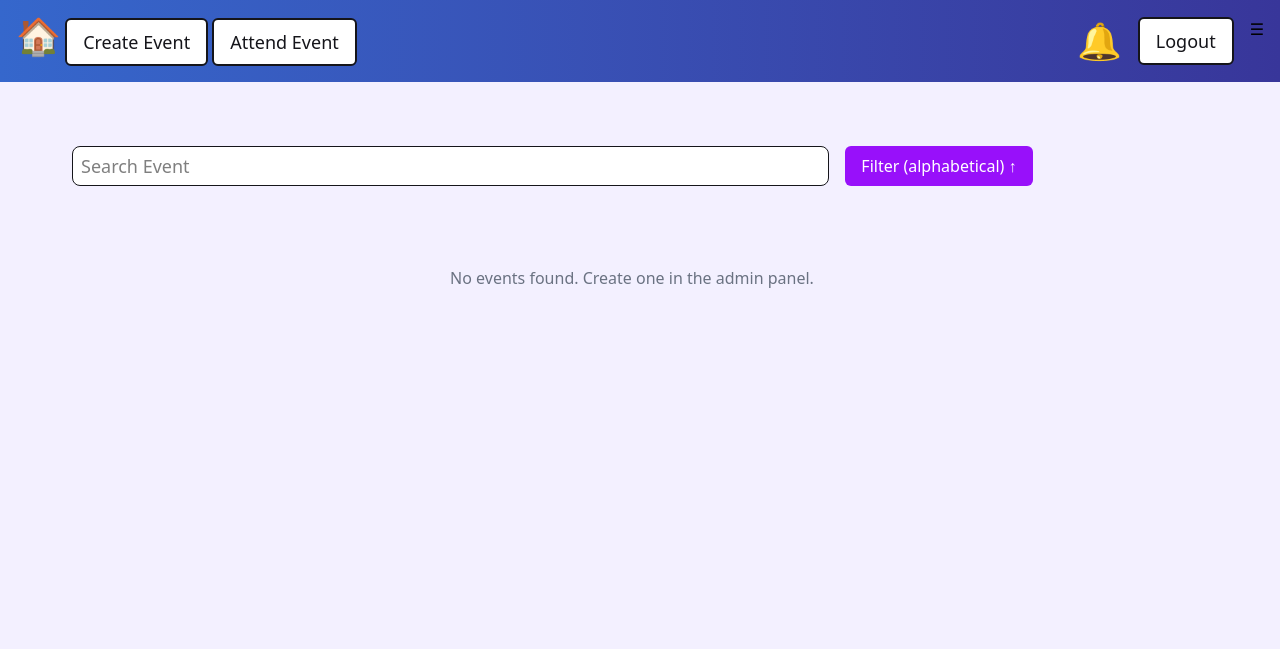
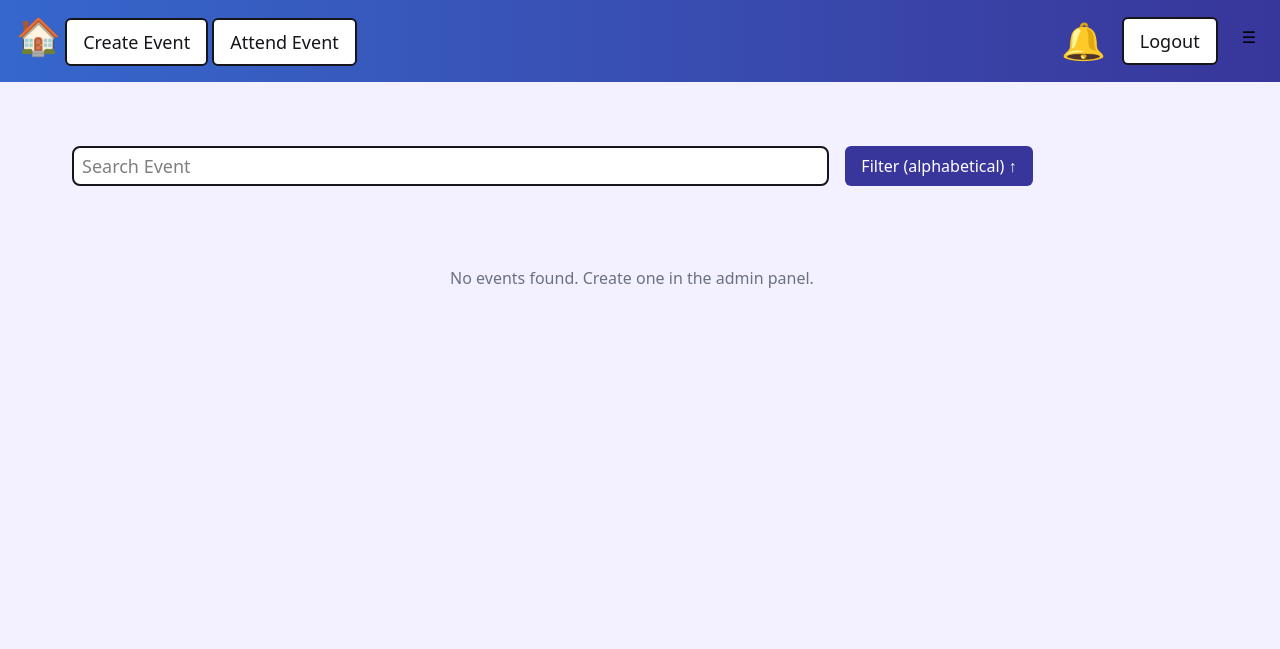
Before and after one commit to HoaThaiNguyen/7082_Project_1, a Django app: page /events/ in a window 1280 px wide. Shown: the top 649 px of the page. Run offline with Django 5.2, Linux system fonts and the light colour scheme; the visitor is signed in with stand-in values (Sample User, id 1); data that the repository does not hold is empty.

Commit message:
fixed some of the styling on the home page

```diff
--- a/kairos/events/templates/events/events.html
+++ b/kairos/events/templates/events/events.html
@@ -1,47 +1,35 @@
 {% extends 'layout.html' %}
 
 {% block title %}
-    Home
+    Events
 {% endblock %}
 
+
 {% block content %}
-    {% comment %} <h1>Welcome to Home Page!</h1>
-    <h2>Home Page Header 2</h2>
-    <h3>Home Page Header 3</h3>
-    <h4>Home Page Header 4</h4>
-    <h5>Home Page Header 5</h5>
-    <h6>Home Page Header 6</h6>
-    <p>A paragraph on the home page.</p> {% endcomment %}
+    <div x-data="eventsComponent()" class="container mx-auto max-w-[1200px] px-8">
 
-    {% comment %} <div class="grid-flow-col grid gap-2 mx-2">
-        <button class="btn-primary">Primary button</button>
-        <button class="btn-secondary">Alt button</button>
-    </div> {% endcomment %}
-
-    <div class="container mx-auto max-w-[1200px] px-8">
-
-        <div class="flex flex-row my-16 space-x-4">
-            <input class="w-2/3 rounded-lg" id="search" name="search" type="text" placeholder="Search Event"/>
+        <div class="max-h-fit flex my-16 space-x-4 md:flex-row flex-col gap-y-4 md:gap-0">
+            <input @keydown.enter="loadEvents();" class=" rounded-lg w-full md:w-2/3" id="search" name="search" type="text" placeholder="Search Event"  />
 
             <div class="relative inline-block text-left">
                 <!-- Dropdown Button -->
-                <button id="dropdownButton" type="button" class="bg-purple-600 text-white px-4 py-2 rounded-md focus:outline-none focus:ring-2 focus:ring-indigo-400">
+                <button id="dropdownButton" type="button" class="bg-secondary text-white px-4 py-2 rounded-md focus:outline-none focus:ring-2 focus:ring-indigo-400 ">
                     Filter (alphabetical) ↑
                 </button>
 
                 <!-- Dropdown Menu -->
-                <div id="dropdownMenu" class="hidden absolute mt-2 w-56 rounded-md shadow-lg bg-purple-600 text-white z-10">
+                <div id="dropdownMenu" class="hidden absolute mt-2 md:w-56 rounded-md shadow-lg bg-secondary text-white z-10">
                     <div class="py-1">
-                    <a href="#" class="block px-4 py-2 hover:bg-purple-500">Alphabetical</a>
-                    <a href="#" class="block px-4 py-2 hover:bg-purple-500">Most Recent</a>
-                    <a href="#" class="block px-4 py-2 hover:bg-purple-500">Most Popular</a>
+                    <a href="#" class="block px-4 py-2 hover:bg-primary-200">Alphabetical</a>
+                    <a href="#" class="block px-4 py-2 hover:bg-primary-200">Most Recent</a>
+                    <a href="#" class="block px-4 py-2 hover:bg-primary-200">Most Popular</a>
                     </div>
                 </div>
             </div>
 
         </div>
 
-        <div class="h-[50vh] max-h-[1000px] overflow-y-scroll space-y-8 pr-4">
+        <div class="max-h-[50vh] overflow-y-scroll space-y-8 pr-4">
           {% if events %}
             {% for event in events %}
               <div class="w-full h-32 bg-white p-4 rounded-lg border-2 border-dark shadow">
@@ -59,9 +47,27 @@
         </div>
     </div>
 
+    <script>
+      const eventsComponent = () => ({
+        async loadEvents() {
+          console.log("Inside load events!");
+
+          const res = await fetch('/events/', {method: 'GET', headers: {'X-CSRFToken': csrfToken} });
+          //if (res.ok) {
+           //   const data = await res.json();
+           //   console.log("notifications recieved", data);
+           //   this.notifications = data;
+          //} else {
+          //    console.error('failed to load notifications');
+         // }
+        }
+      });
+    </script>
+
     </div>
 
 {% endblock %}
+
 
 {% comment %} <script>
     document.addEventListener("alpine:init", () => {
--- a/kairos/static/css/style.css
+++ b/kairos/static/css/style.css
@@ -60,6 +60,6 @@
     }
 
     input {
-        @apply rounded-md text-lg px-2 py-1 w-full border border-dark focus:outline-none focus:ring-1 focus:ring-dark bg-white
+        @apply rounded-md text-lg px-2 py-1 w-full border-2 border-dark focus:outline-none focus:ring-1 focus:ring-dark bg-white
     }
 }
--- a/kairos/static/dist/style.css
+++ b/kairos/static/dist/style.css
@@ -26,6 +26,7 @@
     --color-black: #000;
     --color-white: #fff;
     --spacing: 0.25rem;
+    --container-md: 28rem;
     --container-lg: 32rem;
     --text-xs: 0.75rem;
     --text-xs--line-height: calc(1 / 0.75);
@@ -55,6 +56,7 @@
     --font-weight-extrabold: 800;
     --radius-md: 0.375rem;
     --radius-lg: 0.5rem;
+    --radius-xl: 0.75rem;
     --radius-2xl: 1rem;
     --default-transition-duration: 150ms;
     --default-transition-timing-function: cubic-bezier(0.4, 0, 0.2, 1);
@@ -331,14 +351,29 @@
   .h-\[50vh\] {
     height: 50vh;
   }
+  .h-auto {
+    height: auto;
+  }
+  .max-h-\[50vh\] {
+    max-height: 50vh;
+  }
   .max-h-\[600px\] {
     max-height: 600px;
   }
-  .max-h-\[1000px\] {
-    max-height: 1000px;
+  .max-h-fit {
+    max-height: fit-content;
   }
   .min-h-screen {
     min-height: 100vh;
+  }
+  .w-1 {
+    width: calc(var(--spacing) * 1);
+  }
+  .w-1\/3 {
+    width: calc(1/3 * 100%);
+  }
+  .w-2 {
+    width: calc(var(--spacing) * 2);
   }
   .w-2\/3 {
     width: calc(2/3 * 100%);
@@ -431,14 +497,17 @@
       margin-inline-end: calc(calc(var(--spacing) * 4) * calc(1 - var(--tw-space-x-reverse)));
     }
   }
-  .self-center {
-    align-self: center;
+  .gap-y-4 {
+    row-gap: calc(var(--spacing) * 4);
   }
   .overflow-y-auto {
     overflow-y: auto;
   }
   .overflow-y-scroll {
     overflow-y: scroll;
+  }
+  .rounded {
+    border-radius: 0.25rem;
   }
   .rounded-2xl {
     border-radius: var(--radius-2xl);
@@ -484,8 +556,8 @@
   .bg-primary-100 {
     background-color: #5A6AB7;
   }
-  .bg-purple-600 {
-    background-color: var(--color-purple-600);
+  .bg-secondary {
+    background-color: #38369A;
   }
   .bg-white {
     background-color: var(--color-white);
@@ -514,11 +586,20 @@
     --tw-gradient-to: var(--color-white);
     --tw-gradient-stops: var(--tw-gradient-via-stops, var(--tw-gradient-position), var(--tw-gradient-from) var(--tw-gradient-from-position), var(--tw-gradient-to) var(--tw-gradient-to-position));
   }
+  .p-2 {
+    padding: calc(var(--spacing) * 2);
+  }
   .p-3 {
     padding: calc(var(--spacing) * 3);
   }
   .p-4 {
     padding: calc(var(--spacing) * 4);
+  }
+  .p-8 {
+    padding: calc(var(--spacing) * 8);
+  }
+  .p-10 {
+    padding: calc(var(--spacing) * 10);
   }
   .p-12 {
     padding: calc(var(--spacing) * 12);
@@ -723,9 +829,59 @@
       outline-style: none;
     }
   }
+  .md\:w-2\/3 {
+    @media (width >= 48rem) {
+      width: calc(2/3 * 100%);
+    }
+  }
+  .md\:w-2\/4 {
+    @media (width >= 48rem) {
+      width: calc(2/4 * 100%);
+    }
+  }
+  .md\:w-3\/4 {
+    @media (width >= 48rem) {
+      width: calc(3/4 * 100%);
+    }
+  }
+  .md\:w-4\/5 {
+    @media (width >= 48rem) {
+      width: calc(4/5 * 100%);
+    }
+  }
+  .md\:w-5\/6 {
+    @media (width >= 48rem) {
+      width: calc(5/6 * 100%);
+    }
+  }
+  .md\:w-45 {
+    @media (width >= 48rem) {
+      width: calc(var(--spacing) * 45);
+    }
+  }
+  .md\:w-56 {
+    @media (width >= 48rem) {
+      width: calc(var(--spacing) * 56);
+    }
+  }
+  .md\:w-72 {
+    @media (width >= 48rem) {
+      width: calc(var(--spacing) * 72);
+    }
+  }
+  .md\:w-full {
+    @media (width >= 48rem) {
+      width: 100%;
+    }
+  }
   .md\:flex-row {
     @media (width >= 48rem) {
       flex-direction: row;
+    }
+  }
+  .md\:gap-0 {
+    @media (width >= 48rem) {
+      gap: calc(var(--spacing) * 0);
     }
   }
   .md\:text-4xl {
@@ -874,7 +1030,7 @@
     width: 100%;
     border-radius: var(--radius-md);
     border-style: var(--tw-border-style);
-    border-width: 1px;
+    border-width: 2px;
     border-color: #15151A;
     background-color: var(--color-white);
     padding-inline: calc(var(--spacing) * 2);
@@ -893,6 +1049,26 @@
       outline-style: none;
     }
   }
+}
+@property --tw-rotate-x {
+  syntax: "*";
+  inherits: false;
+}
+@property --tw-rotate-y {
+  syntax: "*";
+  inherits: false;
+}
+@property --tw-rotate-z {
+  syntax: "*";
+  inherits: false;
+}
+@property --tw-skew-x {
+  syntax: "*";
+  inherits: false;
+}
+@property --tw-skew-y {
+  syntax: "*";
+  inherits: false;
 }
 @property --tw-space-y-reverse {
   syntax: "*";
@@ -1020,6 +1196,64 @@
   inherits: false;
   initial-value: 0 0 #0000;
 }
+@property --tw-outline-style {
+  syntax: "*";
+  inherits: false;
+  initial-value: solid;
+}
+@property --tw-blur {
+  syntax: "*";
+  inherits: false;
+}
+@property --tw-brightness {
+  syntax: "*";
+  inherits: false;
+}
+@property --tw-contrast {
+  syntax: "*";
+  inherits: false;
+}
+@property --tw-grayscale {
+  syntax: "*";
+  inherits: false;
+}
+@property --tw-hue-rotate {
+  syntax: "*";
+  inherits: false;
+}
+@property --tw-invert {
+  syntax: "*";
+  inherits: false;
+}
+@property --tw-opacity {
+  syntax: "*";
+  inherits: false;
+}
+@property --tw-saturate {
+  syntax: "*";
+  inherits: false;
+}
+@property --tw-sepia {
+  syntax: "*";
+  inherits: false;
+}
+@property --tw-drop-shadow {
+  syntax: "*";
+  inherits: false;
+}
+@property --tw-drop-shadow-color {
+  syntax: "*";
+  inherits: false;
+}
+@property --tw-drop-shadow-alpha {
+  syntax: "<percentage>";
+  inherits: false;
+  initial-value: 100%;
+}
+@property --tw-drop-shadow-size {
+  syntax: "*";
+  inherits: false;
+}
 @property --tw-backdrop-blur {
   syntax: "*";
   inherits: false;
@@ -1063,6 +1297,11 @@
 @layer properties {
   @supports ((-webkit-hyphens: none) and (not (margin-trim: inline))) or ((-moz-orient: inline) and (not (color:rgb(from red r g b)))) {
     *, ::before, ::after, ::backdrop {
+      --tw-rotate-x: initial;
+      --tw-rotate-y: initial;
+      --tw-rotate-z: initial;
+      --tw-skew-x: initial;
+      --tw-skew-y: initial;
       --tw-space-y-reverse: 0;
       --tw-space-x-reverse: 0;
       --tw-border-style: solid;
@@ -1090,6 +1329,20 @@
       --tw-ring-offset-width: 0px;
       --tw-ring-offset-color: #fff;
       --tw-ring-offset-shadow: 0 0 #0000;
+      --tw-outline-style: solid;
+      --tw-blur: initial;
+      --tw-brightness: initial;
+      --tw-contrast: initial;
+      --tw-grayscale: initial;
+      --tw-hue-rotate: initial;
+      --tw-invert: initial;
+      --tw-opacity: initial;
+      --tw-saturate: initial;
+      --tw-sepia: initial;
+      --tw-drop-shadow: initial;
+      --tw-drop-shadow-color: initial;
+      --tw-drop-shadow-alpha: 100%;
+      --tw-drop-shadow-size: initial;
       --tw-backdrop-blur: initial;
       --tw-backdrop-brightness: initial;
       --tw-backdrop-contrast: initial;
--- a/kairos/templates/components/modal.html
+++ b/kairos/templates/components/modal.html
@@ -15,7 +15,7 @@
     @open-modal.window="if ($event.detail.id === '{{id}}') {
         open = true;
         title = $event.detail.title;
-        action=$event.detail.action || null;
+        action= $event.detail.action || null;
     }"
     id="{{ id|default:'modal' }}"
     class="flex flex-col inset-0 items-center justify-center fixed backdrop-brightness-50 z-50"
```
Also changed, not shown: other parts of kairos/static/dist/style.css (+98 -21 lines), kairos/events/migrations/0002_busytime.py (added).
